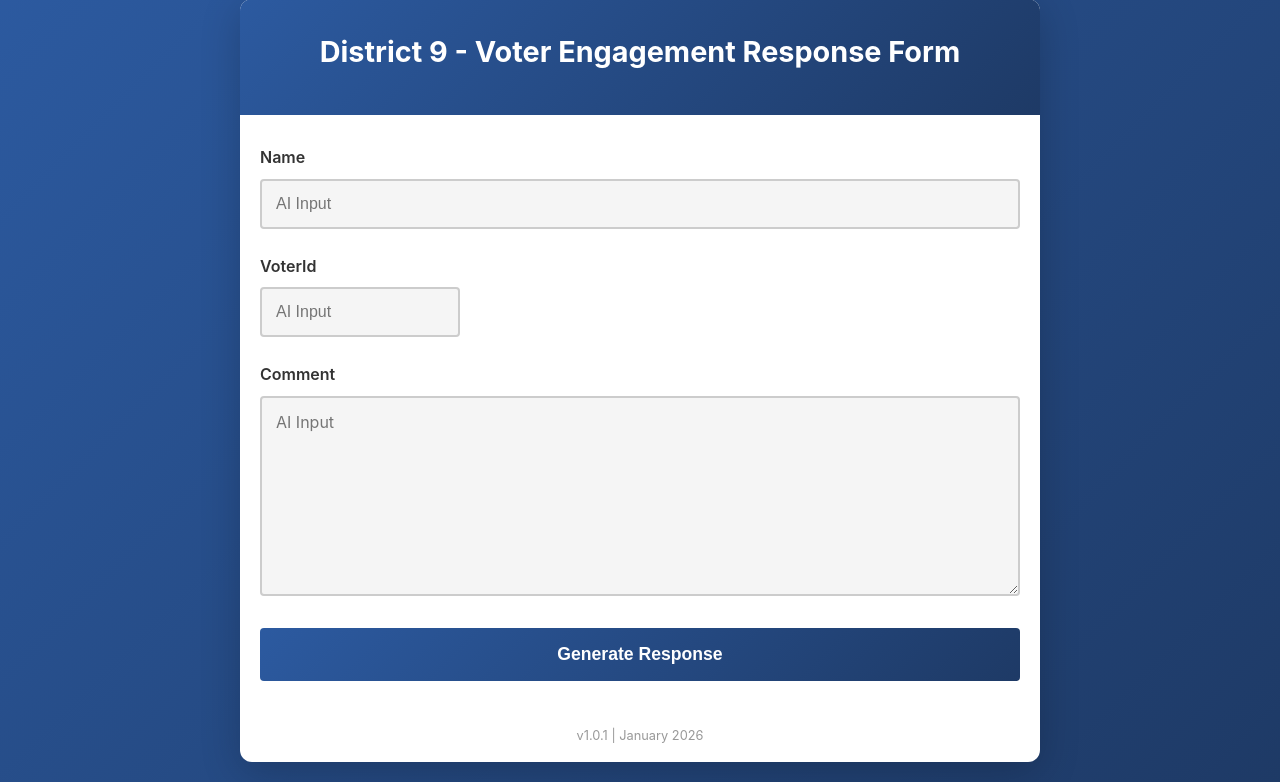
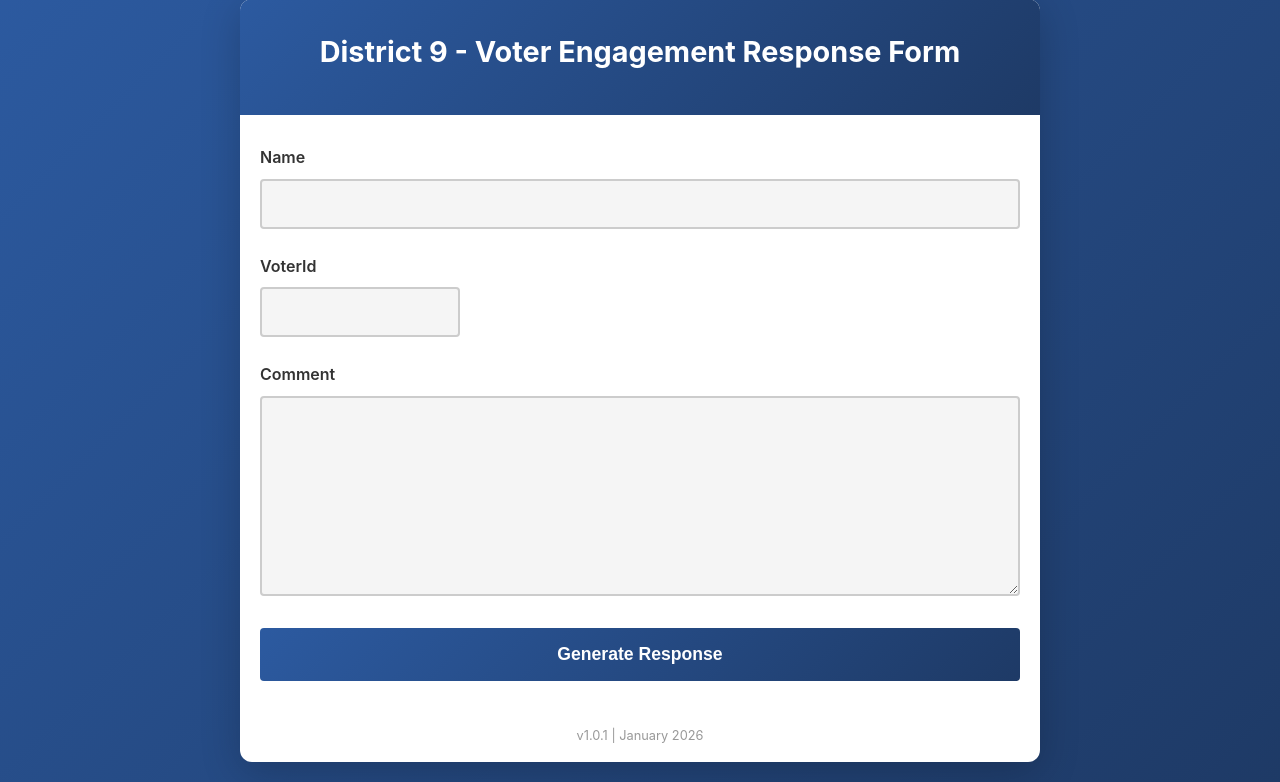
Before and after one commit to nbk5876/voter-engagement-app, a Flask app: page / in a window 1280 px wide. Shown: the part 21-803 px from the top of the page. Run offline with Flask 3, Linux system fonts and the light colour scheme.

Commit message:
UI: remove placeholder text from input fields
Co-Authored-By: Claude Opus 4.5 <noreply@anthropic.com>

```diff
--- a/templates/index.html
+++ b/templates/index.html
@@ -259,7 +259,7 @@
                         type="text"
                         id="name"
                         name="name"
-                        placeholder="AI Input"
+                        placeholder=""
                         required
                     >
                 </div>
@@ -271,7 +271,7 @@
                         id="voter_id"
                         name="voter_id"
                         class="voter-id-input"
-                        placeholder="AI Input"
+                        placeholder=""
                         required
                     >
                 </div>
@@ -281,7 +281,7 @@
                     <textarea
                         id="comment"
                         name="comment"
-                        placeholder="AI Input"
+                        placeholder=""
                         required
                     ></textarea>
                 </div>
```
